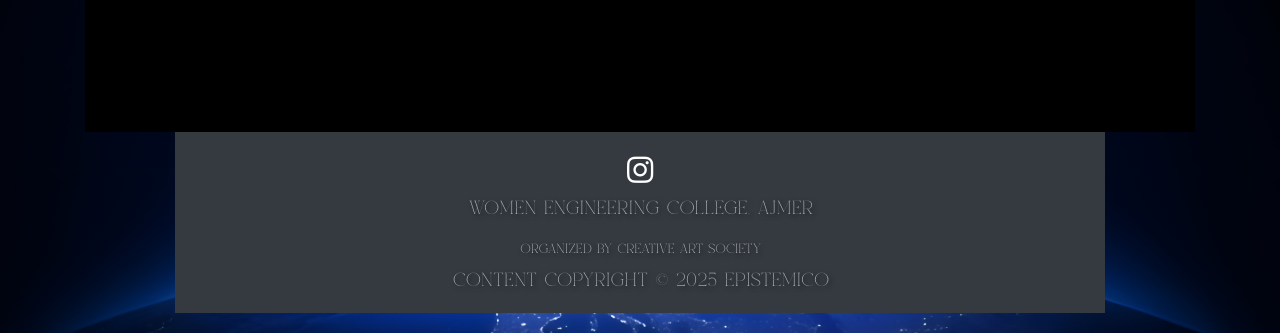
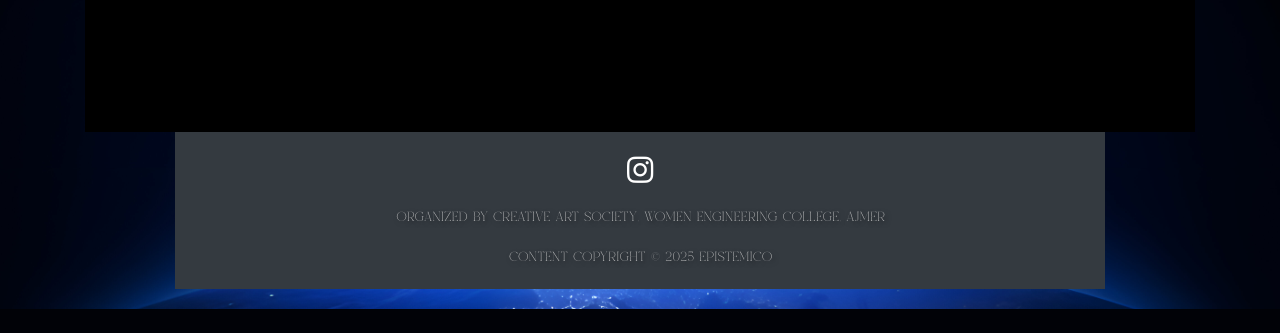
Before and after one commit to dikshagour01/Epistemico25, a Flask app: page /about in a window 1280 px wide. Shown: the part 3521-3854 px from the top of the page. After the commit the page ends 3830 px from the top, so only its background shows below. Run offline with Flask 3, Linux system fonts and the light colour scheme; some libraries are stand-ins or nearby versions; some web fonts are replaced.

Commit message:
Update base.html

```diff
--- a/templates/base.html
+++ b/templates/base.html
@@ -114,9 +114,9 @@
         <a href="https://www.instagram.com/creative.arts.society/?utm_source=ig_web_button_share_sheet" target="_blank" class="instagram-icon">
             <i class="fab fa-instagram"></i>
         </a>
-        <p>Women Engineering College, Ajmer</p>
-        <p class="footer-text mt-2">Organized by Creative Art Society</p>
-        <p>Content Copyright © 2025 Epistemico</p>
+
+        <p class="footer-text mt-2">Organized by Creative Art Society, Women Engineering College, Ajmer</p>
+        <p class="footer-text mt-2">Content Copyright © 2025 Epistemico</p>
     </footer>
 
 
```
